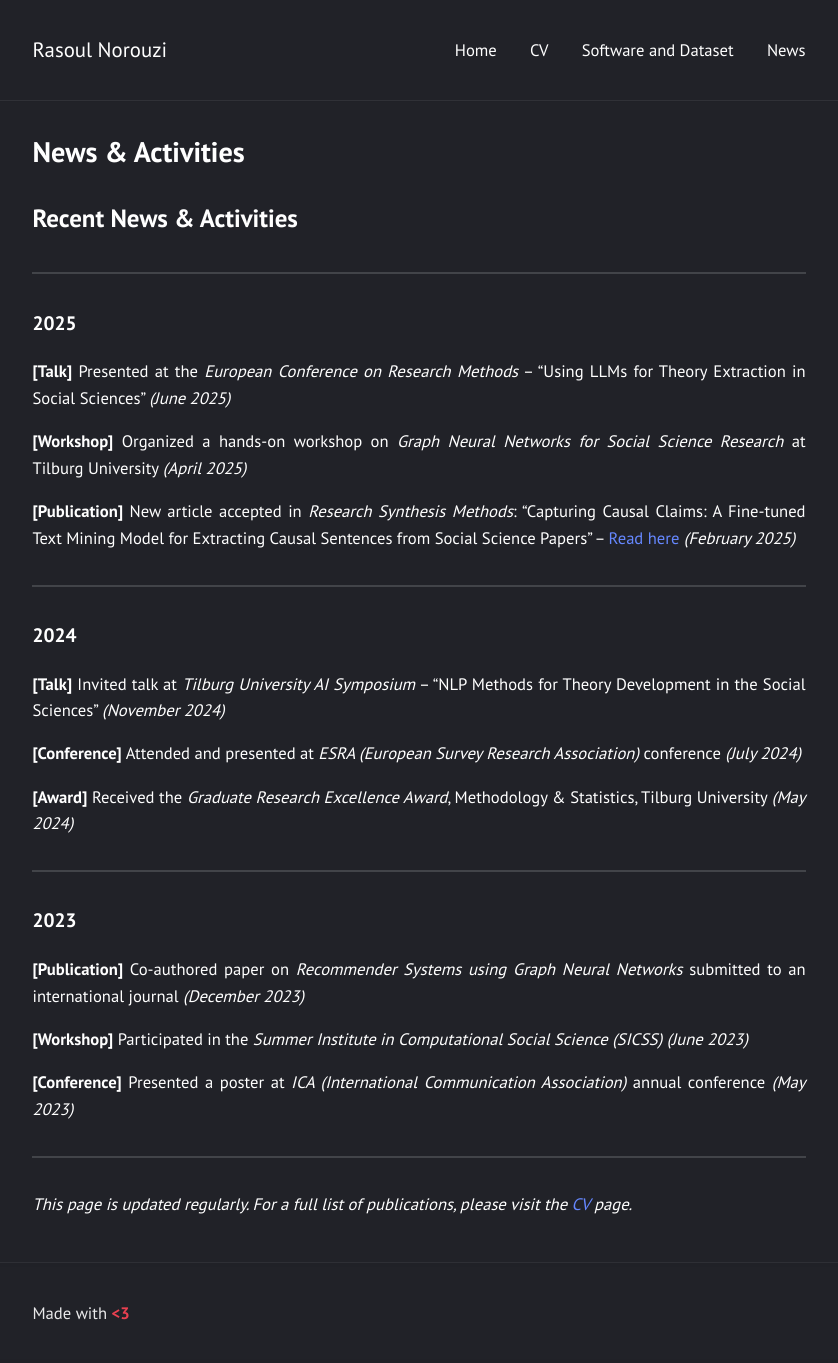
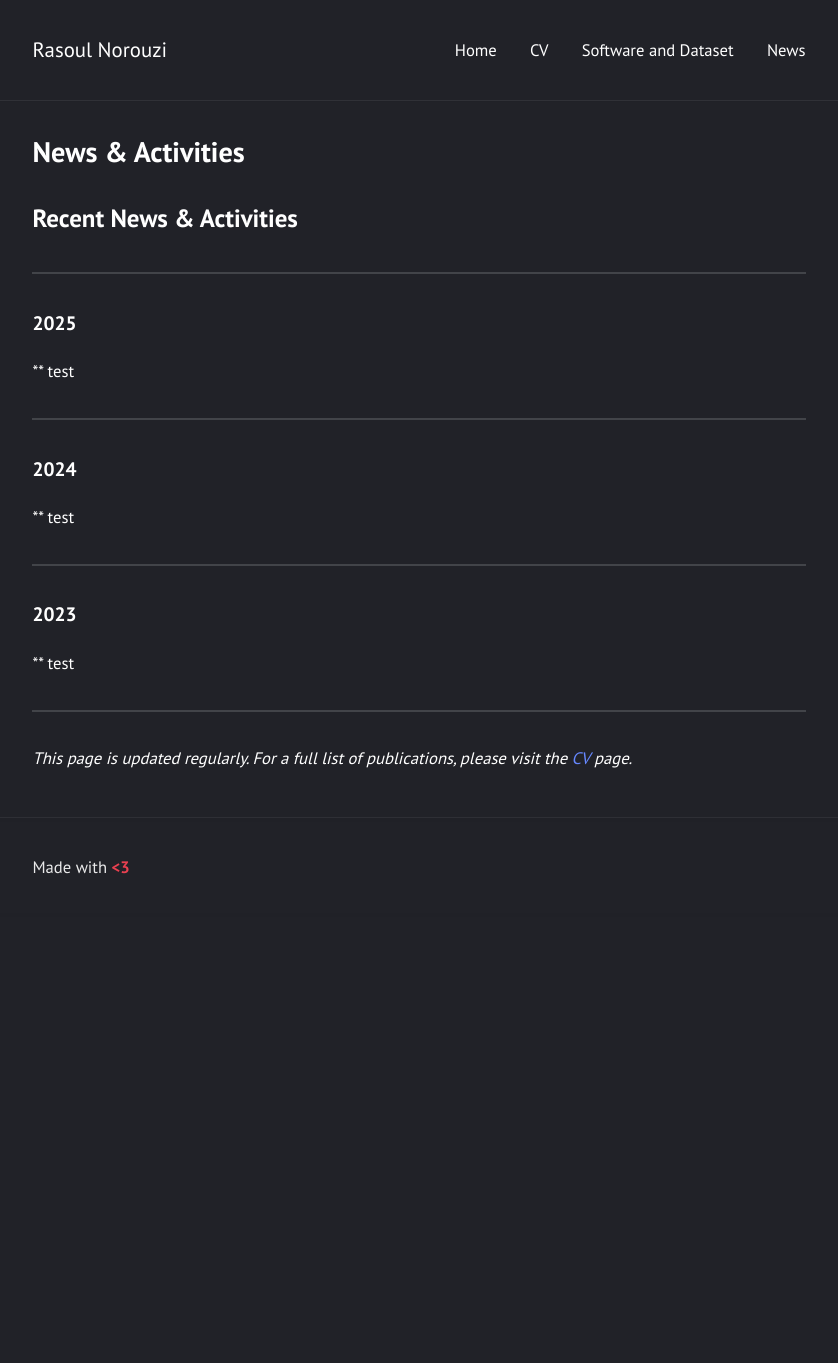
Before and after one commit to rasoulnorouzi/rasoulnorouzi.github.io, a Jekyll site: the page built from news.md, in a window 1280 px wide. Shown: the whole page, without its empty margins (221-1059 px from the left). Built offline with Jekyll 4.4.1, drawn with Linux system fonts in a browser that asks for light colours; after the commit the page ends 917 px from its top, so only the background shows below that.

Commit message:
Update news.md with new entries and placeholders
Removed outdated entries and added placeholder text.

```diff
--- a/news.md
+++ b/news.md
@@ -9,31 +9,20 @@ layout: page
 
 ### 2025
 
-**[Talk]** Presented at the *European Conference on Research Methods* – "Using LLMs for Theory Extraction in Social Sciences" *(June 2025)*
 
-**[Workshop]** Organized a hands-on workshop on *Graph Neural Networks for Social Science Research* at Tilburg University *(April 2025)*
-
-**[Publication]** New article accepted in *Research Synthesis Methods*: "Capturing Causal Claims: A Fine-tuned Text Mining Model for Extracting Causal Sentences from Social Science Papers" – [Read here](https://www.cambridge.org/core/journals/research-synthesis-methods/article/capturing-causal-claims-a-finetuned-text-mining-model-for-extracting-causal-sentences-from-social-science-papers/E76E6EFB3373DE4FE6D9DCDB56271CEE) *(February 2025)*
+** test
 
 ---
 
 ### 2024
 
-**[Talk]** Invited talk at *Tilburg University AI Symposium* – "NLP Methods for Theory Development in the Social Sciences" *(November 2024)*
-
-**[Conference]** Attended and presented at *ESRA (European Survey Research Association)* conference *(July 2024)*
-
-**[Award]** Received the *Graduate Research Excellence Award*, Methodology & Statistics, Tilburg University *(May 2024)*
+** test
 
 ---
 
 ### 2023
 
-**[Publication]** Co-authored paper on *Recommender Systems using Graph Neural Networks* submitted to an international journal *(December 2023)*
-
-**[Workshop]** Participated in the *Summer Institute in Computational Social Science (SICSS)* *(June 2023)*
-
-**[Conference]** Presented a poster at *ICA (International Communication Association)* annual conference *(May 2023)*
+** test
 
 ---
 
```
